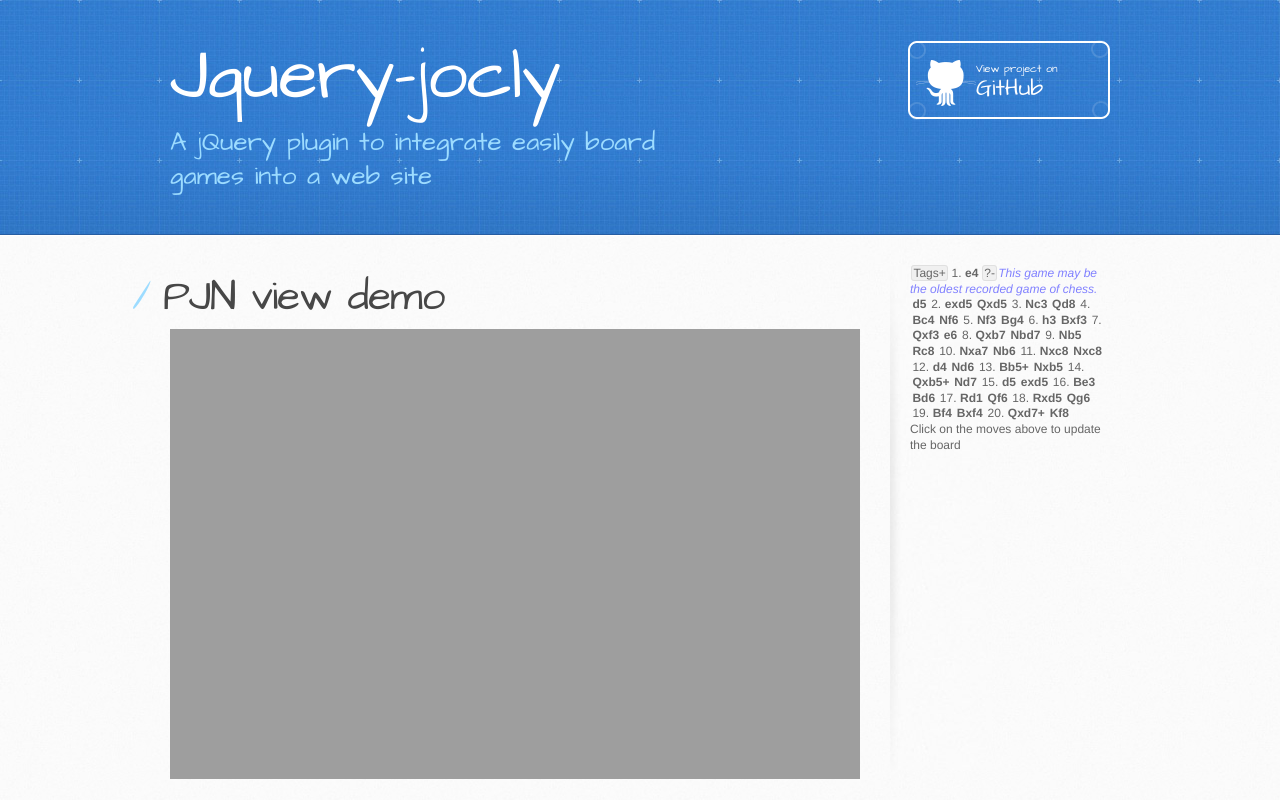
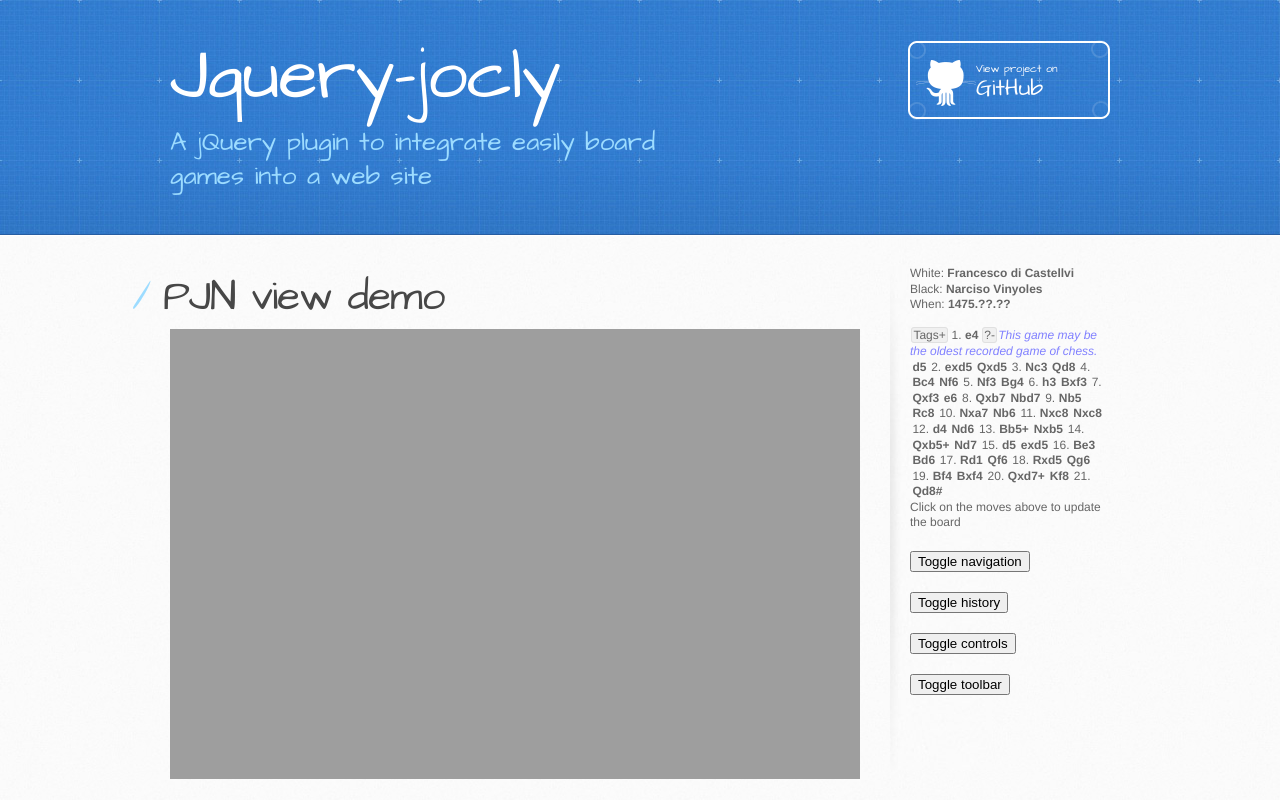
Before and after one commit to mi-g/jquery-jocly, a plain HTML site: page view-pjn.html in a window 1280 px wide. Shown: the top 800 px of the page. Drawn offline with nearby package versions, Linux system fonts and the light colour scheme.

Commit message:
Added support for updating applet feature

```diff
--- a/view-pjn.html
+++ b/view-pjn.html
@@ -9,26 +9,81 @@
     <link rel="stylesheet" type="text/css" href="stylesheets/pygment_trac.css" media="screen" />
     <link rel="stylesheet" type="text/css" href="stylesheets/print.css" media="print" />
 	<link rel="stylesheet" href="jquery.jocly.min.css">
-    <!--
-	<link rel="stylesheet" href="jquery.jocly.css">
- 	-->
+ 	<style type="text/css">
+ .strong {
+ 	font-weight: bold;
+ }
+ 	</style>
+
+
     <!--[if lt IE 9]>
     <script src="//html5shiv.googlecode.com/svn/trunk/html5.js"></script>
     <![endif]-->
 
 	<script src="http://code.jquery.com/jquery-1.10.1.min.js"></script>
 	<script src="jquery.jocly.min.js"></script>
-	<!--
-	<script src="jquery.jocly.js"></script>
-	 -->
     <title>Jquery-jocly by mi-g</title>
 
     <script>
-$(document).ready(function() {
-	$("#jocly-pjn")
-		.joclyPJN("attachApplet",$("#jocly-applet"))
-		.joclyPJN("load",$("#jocly-pjn-data").text());
-});
+    $(document).ready(function() {
+    	$("#jocly-pjn-white,#jocly-pjn-black,#jocly-pjn-when").hide();
+    	$("#jocly-pjn")
+    		.joclyPJN("setOptions",{
+    			onParsedGame: function(game) {
+    				console.log("parsed tags",game.tags);
+    				if(game.tags.White)
+    					$("#jocly-pjn-white").show().find("span").text(game.tags.White);
+    				else
+    					$("#jocly-pjn-white").hide();
+    				if(game.tags.Black)
+    					$("#jocly-pjn-black").show().find("span").text(game.tags.Black);
+    				else
+    					$("#jocly-pjn-black").hide();
+    				if(game.tags.Date)
+    					$("#jocly-pjn-when").show().find("span").text(game.tags.Date);
+    				else
+    					$("#jocly-pjn-when").hide();
+    			},
+    		})
+    		.joclyPJN("attachApplet",$("#jocly-applet"))
+    		.joclyPJN("load",$("#jocly-pjn-data").text());
+
+    	var navigation=false;
+    	var history=false;
+    	var controls=false;
+    	var toolbar=false;
+
+    	function UpdateAppletOptions() {
+    		$("#jocly-applet").jocly("setFeatures",{
+    			hasNavigation: navigation,
+    			hasControls: controls,
+    			hasHistory: history,
+    			hasToolbar: toolbar,
+    		});
+    	}
+
+    	UpdateAppletOptions();
+
+    	$("#toggleNavigation").on("click",function() {
+    		navigation=!navigation;
+    		UpdateAppletOptions();
+    	});
+    	$("#toggleHistory").on("click",function() {
+    		history=!history;
+    		UpdateAppletOptions();
+    	});
+    	$("#toggleToolbar").on("click",function() {
+    		toolbar=!toolbar;
+    		UpdateAppletOptions();
+    	});
+    	$("#toggleControls").on("click",function() {
+    		controls=!controls;
+    		UpdateAppletOptions();
+    	});
+
+
+
+    });
     </script>
 
   </head>
@@ -80,8 +135,16 @@ $(document).ready(function() {
 
         </section>
         <aside id="sidebar">
+        	<div id="jocly-pjn-white">White: <span class="strong"></span></div>
+        	<div id="jocly-pjn-black">Black: <span class="strong"></span></div>
+        	<div id="jocly-pjn-when">When: <span class="strong"></span></div>
+        	<br/>
 			<div id="jocly-pjn" data-jocly-pjn></div>
         	<p><i>Click on the moves above to update the board</i></p>
+        	<p><button id="toggleNavigation">Toggle navigation</button></p>
+        	<p><button id="toggleHistory">Toggle history</button></p>
+        	<p><button id="toggleControls">Toggle controls</button></p>
+        	<p><button id="toggleToolbar">Toggle toolbar</button></p>
         </aside>
 
       </div>
```
Also changed, not shown: jquery.jocly.js, jquery.jocly.min.js.
